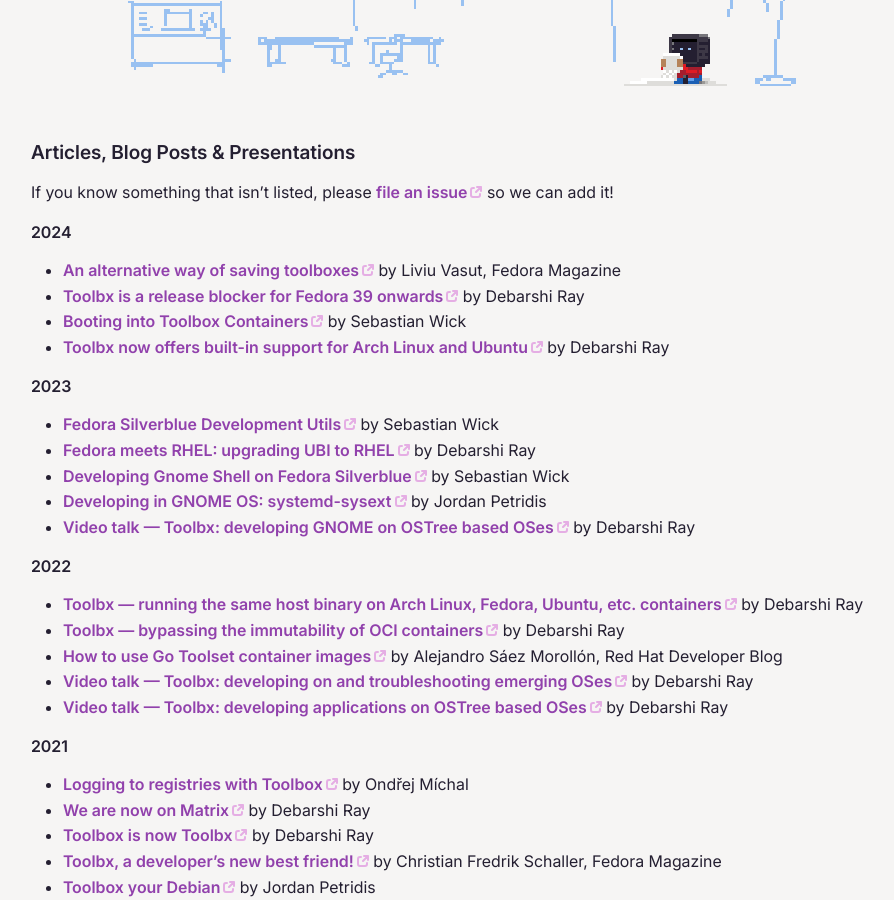
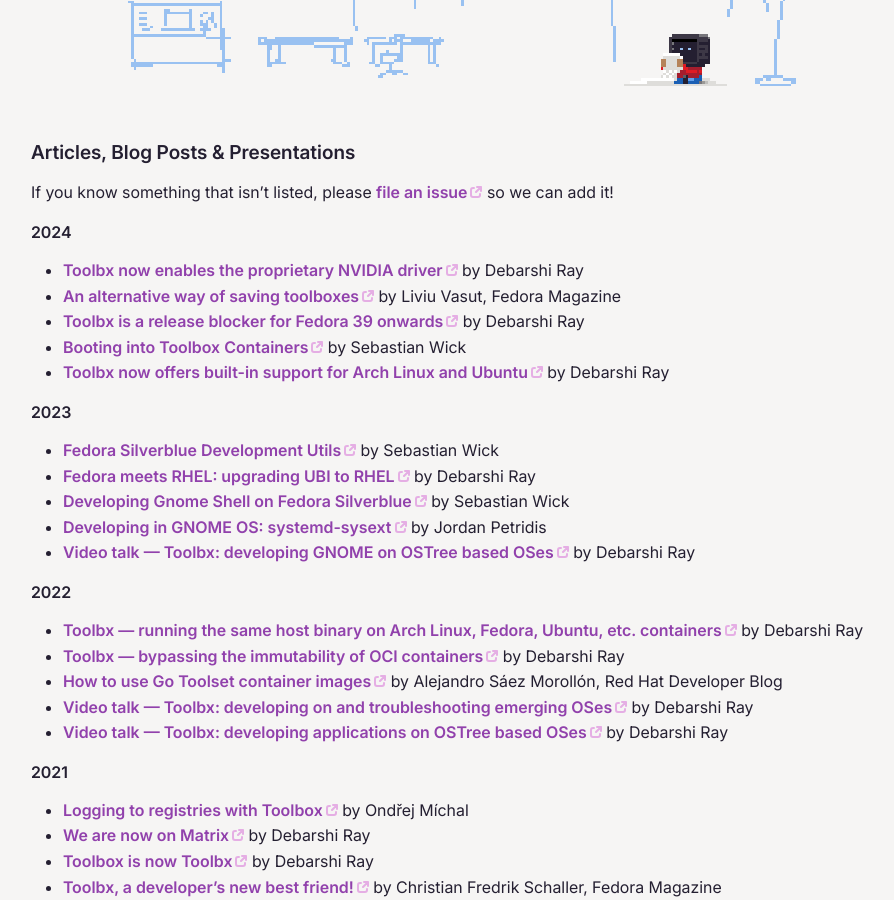
Before and after one commit to containers/containertoolbx.org, a Jekyll site: the page built from articles.md, in a window 1280 px wide and 900 px high, scrolled down 313 px. Shown: the whole window, without its empty margins (193-1087 px from the left). Built offline with Jekyll 4.4.1, drawn with Linux system fonts in a browser that asks for light colours.

Commit message:
Link to my blog post about enabling the proprietary NVIDIA driver

```diff
--- a/articles.md
+++ b/articles.md
@@ -13,6 +13,7 @@
 
 #### 2024
 
+* [Toolbx now enables the proprietary NVIDIA driver](https://debarshiray.wordpress.com/2024/06/17/toolbx-now-enables-the-proprietary-nvidia-driver/) by Debarshi Ray
 * [An alternative way of saving toolboxes](https://fedoramagazine.org/alternative-way-of-saving-toolboxes-for-later-use/) by Liviu Vasut, Fedora Magazine
 * [Toolbx is a release blocker for Fedora 39 onwards](https://debarshiray.wordpress.com/2024/03/01/toolbx-is-a-release-blocker-for-fedora-39-onwards/) by Debarshi Ray
 * [Booting into Toolbox Containers](https://blog.sebastianwick.net/posts/booting-into-toolbox-containers/) by Sebastian Wick
```
